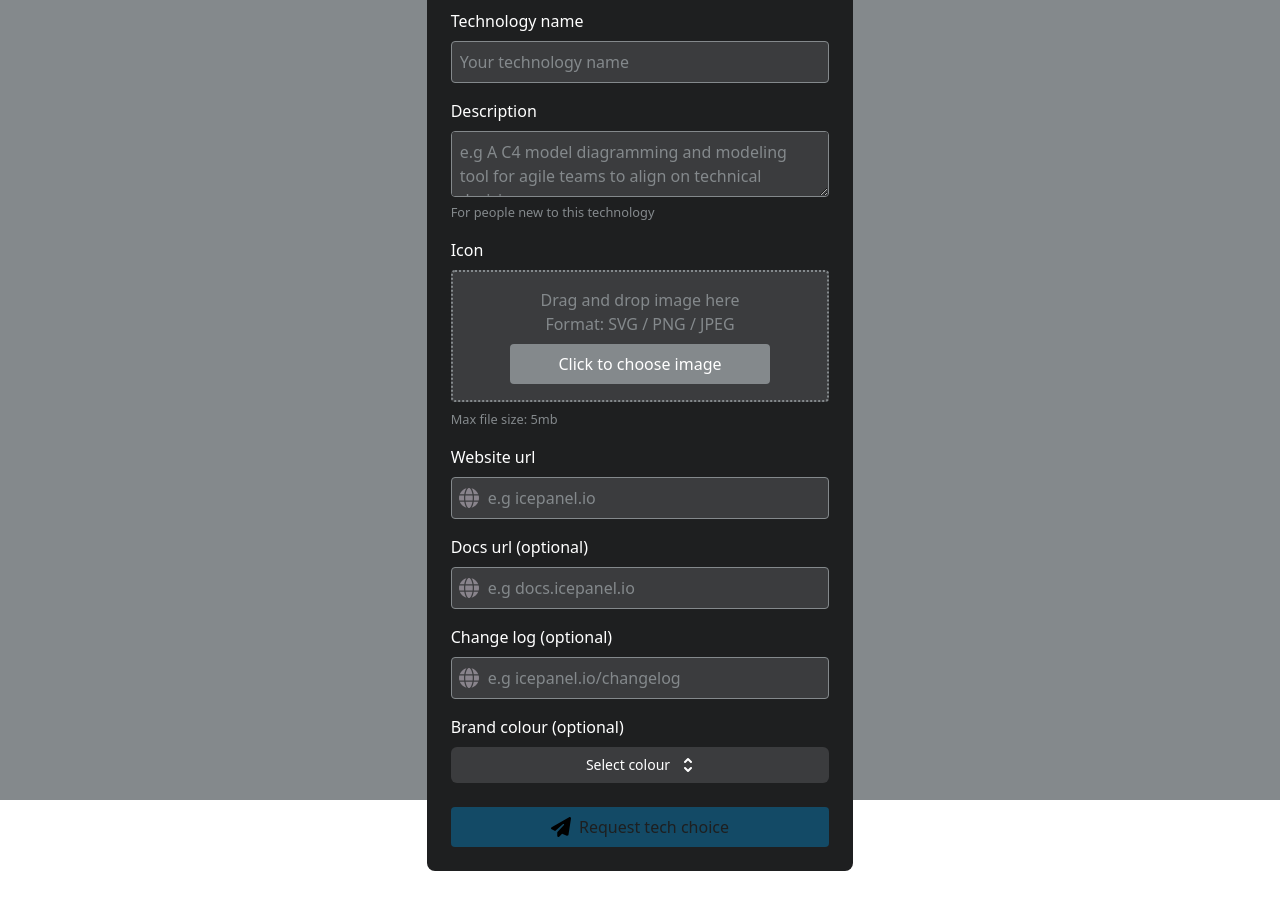
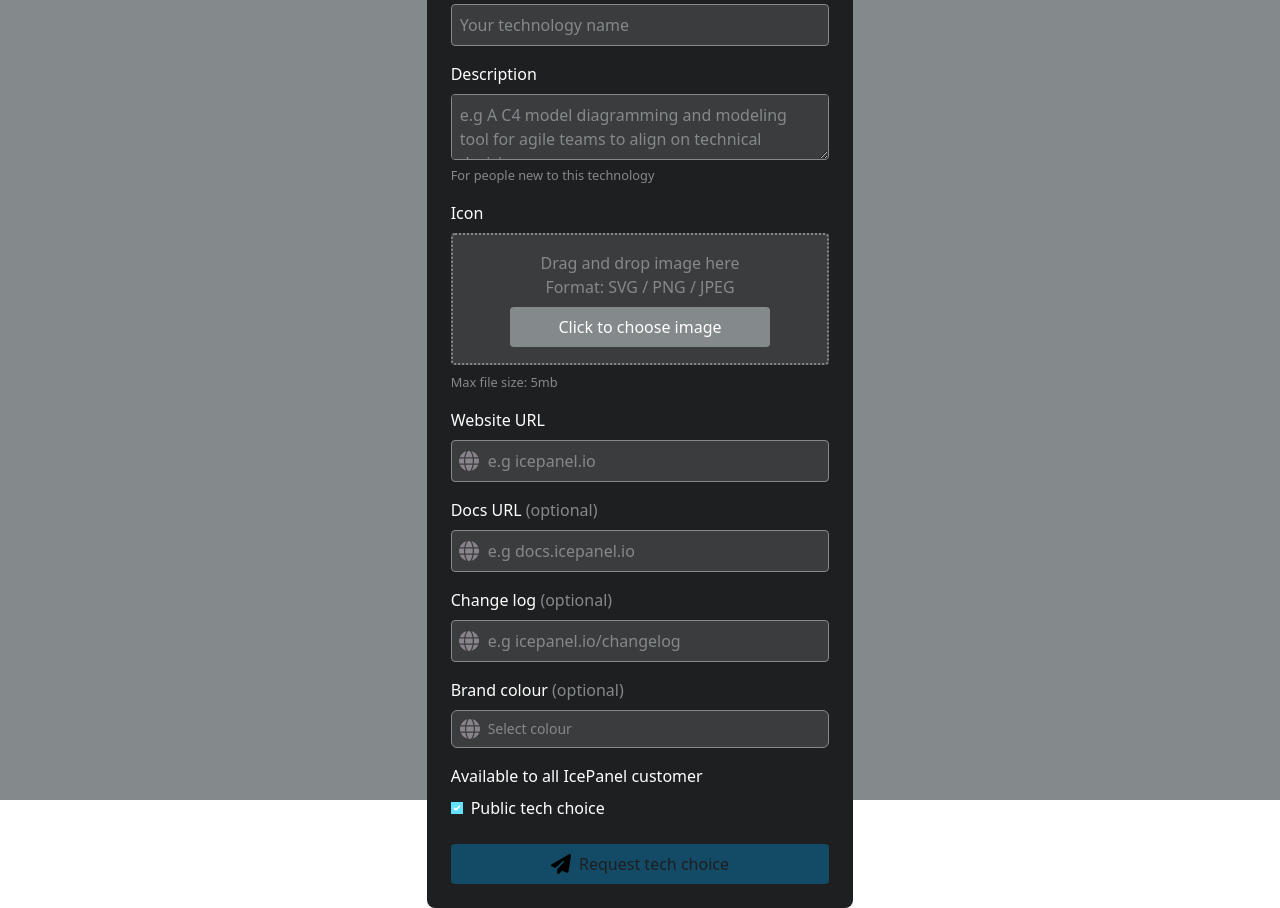
Before and after one commit to KemoLD/interview-task-boilerplate, a Vue app in the folder frontend/: page / in a window 1280 px wide. Before the commit the page ends 871 px from the top, so only its background shows below. Built offline with nearby package versions, Linux system fonts and the light colour scheme.

Commit message:
almost done

```diff
--- a/frontend/src/components/TechnologyRequest.vue
+++ b/frontend/src/components/TechnologyRequest.vue
@@ -2,6 +2,12 @@
 import { ref } from 'vue'
 
 export default {
+  data() {
+    return {
+      publicTechChoice: true
+      // other data properties...
+    }
+  },
   setup() {
     const colors = ref([
       { color: 'Blue', label: 'Blue' },
@@ -66,7 +72,7 @@ export default {
         <small class="text-custom-gray block mt-2">Max file size: 5mb</small>
       </div>
       <div class="mb-4">
-        <label class="text-white block mb-2" for="websiteURL">Website url</label>
+        <label class="text-white block mb-2" for="websiteURL">Website URL</label>
         <div class="relative flex items-center">
           <img src="/globe-solid.svg" class="absolute h-5 w-5 ml-2" alt="Globe Icon" />
           <input
@@ -78,7 +84,9 @@ export default {
         </div>
       </div>
       <div class="mb-4">
-        <label class="text-white block mb-2" for="docsURL">Docs url (optional)</label>
+        <label class="text-white block mb-2" for="docsURL"
+          >Docs URL <span class="text-custom-gray">(optional)</span></label
+        >
         <div class="relative flex items-center">
           <img src="/globe-solid.svg" class="absolute h-5 w-5 ml-2" alt="Globe Icon" />
           <input
@@ -90,7 +98,9 @@ export default {
         </div>
       </div>
       <div class="mb-4">
-        <label class="text-white block mb-2" for="changeLog">Change log (optional)</label>
+        <label class="text-white block mb-2" for="changeLog"
+          >Change log <span class="text-custom-gray">(optional)</span></label
+        >
         <div class="relative flex items-center">
           <img src="/globe-solid.svg" class="absolute h-5 w-5 ml-2" alt="Globe Icon" />
           <input
@@ -102,34 +112,25 @@ export default {
         </div>
       </div>
       <div class="mb-4">
-        <label class="text-white block mb-2" for="brandColour">Brand colour (optional)</label>
+        <label class="text-white block mb-2" for="brandColour"
+          >Brand colour <span class="text-custom-gray">(optional)</span></label
+        >
         <div class="relative flex items-center">
-          <img src="/globe-solid.svg" class="absolute h-5 w-5 ml-2" alt="Globe Icon" />
           <div class="relative inline-block text-left w-full">
-            <div>
+            <div class="relative">
               <button
                 @click="open = !open"
-                class="inline-flex justify-center w-full px-4 py-2 text-sm font-medium text-white bg-input-bg rounded-md"
+                class="inline-flex w-full py-2 text-sm font-medium bg-input-bg rounded-md border border-custom-gray"
+                :style="{ color: selectedColor ? 'white' : '#84898C' }"
               >
+                <img src="/globe-solid.svg" class="h-5 w-5 ml-2 mr-2" alt="Globe Icon" />
                 <span>{{ selectedColor ? selectedColor.label : 'Select colour' }}</span>
-                <svg
-                  class="w-5 h-5 ml-2 -mr-1"
-                  xmlns="http://www.w3.org/2000/svg"
-                  viewBox="0 0 20 20"
-                  fill="currentColor"
-                >
-                  <path
-                    fill-rule="evenodd"
-                    d="M10 3a1 1 0 01.707.293l3 3a1 1 0 01-1.414 1.414L10 5.414 7.707 7.707a1 1 0 01-1.414-1.414l3-3A1 1 0 0110 3zm-3.707 9.293a1 1 0 011.414 0L10 14.586l2.293-2.293a1 1 0 011.414 1.414l-3 3a1 1 0 01-1.414 0l-3-3a1 1 0 010-1.414z"
-                    clip-rule="evenodd"
-                  />
-                </svg>
               </button>
             </div>
             <div
               v-show="open"
               @click="open = false"
-              class="origin-top-right absolute right-0 mt-2 w-56 rounded-md shadow-lg bg-input-bg ring-1 ring-black ring-opacity-5"
+              class="origin-top-right absolute right-0 mt-2 w-full rounded-md shadow-lg bg-input-bg ring-1 ring-black ring-opacity-5"
             >
               <div
                 class="py-1"
@@ -141,11 +142,11 @@ export default {
                   v-for="color in colors"
                   :key="color.color"
                   @click="selectColor(color)"
-                  class="cursor-pointer px-4 py-2 text-sm text-white hover:bg-gray-700"
+                  class="cursor-pointer px-4 py-2 text-sm text-white hover:bg-gray-700 flex items-center"
                   role="menuitem"
                 >
                   <span
-                    class="inline-block mr-3 rounded-full"
+                    class="inline-block mr-3 rounded-md"
                     :style="{ width: '20px', height: '20px', backgroundColor: color.color }"
                   ></span>
                   {{ color.label }}
@@ -153,6 +154,20 @@ export default {
               </div>
             </div>
           </div>
+        </div>
+      </div>
+      <div class="mb-4">
+        <label class="text-white block mb-2" for="publicTechChoice">
+          Available to all IcePanel customer
+        </label>
+        <div class="flex items-center">
+          <input
+            type="checkbox"
+            id="publicTechChoice"
+            v-model="publicTechChoice"
+            class="form-checkbox h-3 w-3 text-enabled border-custom-gray"
+          />
+          <label for="publicTechChoice" class="ml-2 text-white"> Public tech choice </label>
         </div>
       </div>
       <div class="text-center mt-6">
```
